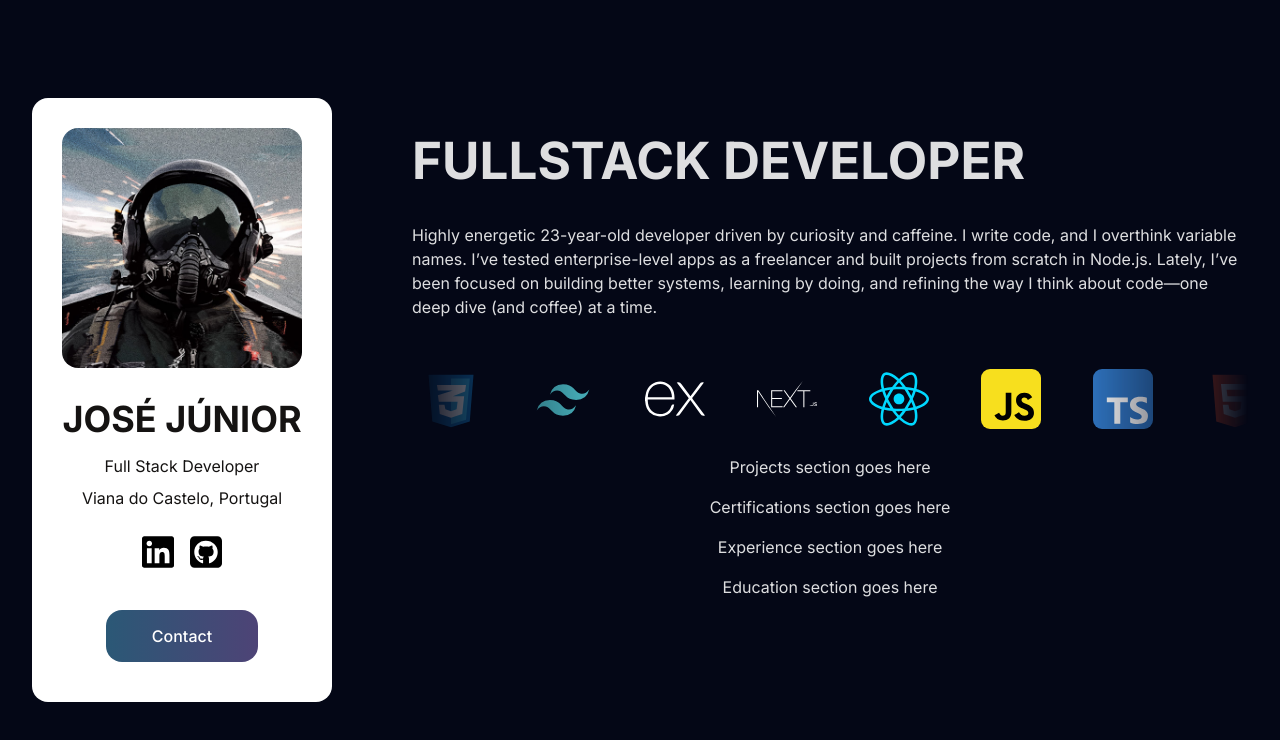
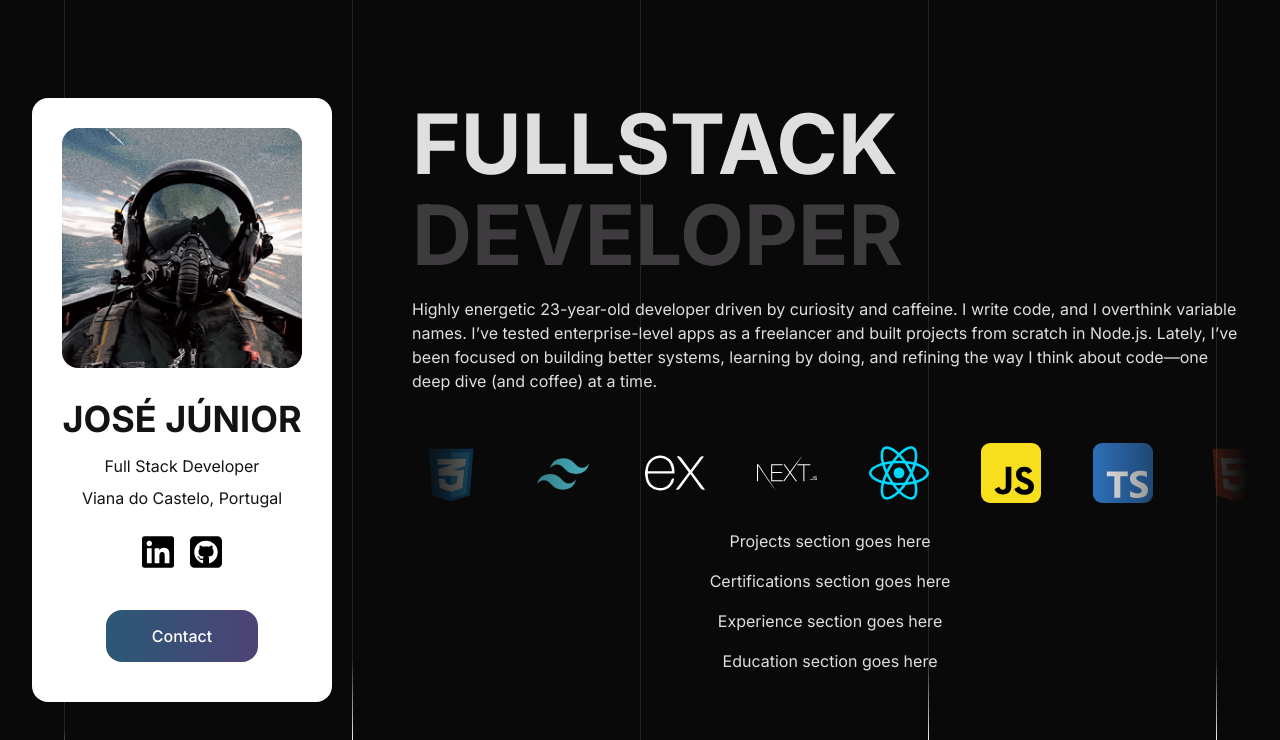
Before and after one commit to jcf-junior/jcf-junior.github.io, a React (Vite) app: page / in a window 1280 px wide. Shown: the top 740 px of the page. Built offline with nearby package versions, Linux system fonts and the light colour scheme.

Commit message:
Added background animation + fixed AboutMe typography

```diff
--- a/src/App.jsx
+++ b/src/App.jsx
@@ -8,10 +8,18 @@ function App() {
 
   return (
     <>
+      <div class="lines">
+        <div class="line"></div>
+        <div class="line"></div>
+        <div class="line"></div>
+        <div class="line"></div>
+        <div class="line"></div>
+      </div>
       <div className='app-container'>
-        <ProfileCard />
-        <Home/>
+          <ProfileCard />
+          <Home/>
       </div>
+
 
     </>
   )
--- a/src/components/Home/About/AboutMe.jsx
+++ b/src/components/Home/About/AboutMe.jsx
@@ -7,7 +7,11 @@ export default function AboutMe() {
 
         <>
             <div className="about-container">
-                <h1>FULLSTACK DEVELOPER</h1>
+                <h1>
+                    FULLSTACK
+                    <br/>
+                    <span className="about-h1">DEVELOPER</span>
+                </h1>
                 <p className="description">Highly energetic {age}-year-old developer driven by curiosity and caffeine. I write code, and I overthink variable names. I’ve tested enterprise-level apps as a freelancer and built projects from scratch in Node.js.
 
                 Lately, I’ve been focused on building better systems, learning by doing, and refining the way I think about code—one deep dive (and coffee) at a time.</p>
--- a/src/index.css
+++ b/src/index.css
@@ -5,13 +5,14 @@
 
   color-scheme: light dark;
   color: rgba(255, 255, 255, 0.87);
-  background-color: #090909;
-  background-color: #040716;
+  background-color: var(--blackBackground);
 
   font-synthesis: none;
   text-rendering: optimizeLegibility;
   -webkit-font-smoothing: antialiased;
   -moz-osx-font-smoothing: grayscale;
+  --darkBlueBackground: #040716;
+  --blackBackground: #090909;
 }
 
 a {
@@ -29,11 +30,96 @@ body {
   place-items: center;
   min-width: 320px;
   min-height: 100vh;
+  position: relative;
 }
 
-h1 {
-  font-size: 3.2em;
+.lines {
+  position: absolute;
+  top: 0;
+  left: 0;
+  right: 0;
+  height: 100%;
+  margin: auto;
+  width: 90vw;
+  z-index: -1;
+}
+
+.line {
+  position: absolute;
+  width: 1px;
+  height: 100%;
+  top: 0;
+  left: 50%;
+  background: rgba(255, 255, 255, 0.1);
+  overflow: hidden;
+}
+
+.line::after {
+  content: '';
+  display: block;
+  position: absolute;
+  height: 15vh;
+  width: 100%;
+  top: -50%;
+  left: 0;
+  background: linear-gradient(to bottom, rgba(255, 255, 255, 0) 0%, #ffffff 75%, #ffffff 100%);
+  animation: drop 7s 0s infinite;
+  animation-fill-mode: forwards;
+  animation-timing-function: cubic-bezier(0.4, 0.26, 0, 0.97);
+}
+
+.line:nth-child(1) {
+  margin-left: -50%;
+}
+
+.line:nth-child(1)::after {
+  animation-delay: 2s;
+}
+
+.line:nth-child(3) {
+  margin-left: -25%;
+}
+
+.line:nth-child(3)::after {
+  animation-delay: 2.5s;
+}
+
+.line:nth-child(4) {
+  margin-left: 25%;
+}
+
+.line:nth-child(4)::after {
+  animation-delay: 2.5s;
+}
+
+.line:nth-child(5) {
+  margin-left: 50%;
+}
+
+.line:nth-child(5)::after {
+  animation-delay: 2.5s;
+}
+
+@keyframes drop {
+  0% {
+    top: -50%;
+  }
+  100% {
+    top: 110%;
+  }
+}
+
+
+.about-container h1 {
+  font-size: 5.2em;
   line-height: 1.1;
+  margin: 0;
+  text-transform: uppercase;
+}
+
+.about-h1 {
+  /* color: var(--darkBlueBackground); */
+  color: #3e3b3f;
 }
 
 button {
@@ -66,10 +152,6 @@ button:focus-visible {
   .about-container {
     text-align: left;
   }
-
-  /* .about-container .description {
-    color: #eee7f0;
-  } */
 
 /* AboutMe end */
 
@@ -112,7 +194,6 @@ button:focus-visible {
   display: block;
   width: 100%;
   height: 100%;
-
 }
 
 .invert-color {
@@ -126,83 +207,46 @@ button:focus-visible {
 
 }
 
-.square-1 {
+.technology-square:nth-child(1) {
   animation-delay: calc(var(--scrollDuration) / var(--squareAmount) * (var(--squareAmount) - 1) * -1);
 }
 
-.square-2 {
+.technology-square:nth-child(2) {
   animation-delay: calc(var(--scrollDuration) / var(--squareAmount) * (var(--squareAmount) - 2) * -1);
 }
 
-.square-3 {
+.technology-square:nth-child(3) {
   animation-delay: calc(var(--scrollDuration) / var(--squareAmount) * (var(--squareAmount) - 3) * -1);
 }
 
-.square-4 {
+.technology-square:nth-child(4) {
   animation-delay: calc(var(--scrollDuration) / var(--squareAmount) * (var(--squareAmount) - 4) * -1);
 }
 
-.square-5 {
+.technology-square:nth-child(5) {
   animation-delay: calc(var(--scrollDuration) / var(--squareAmount) * (var(--squareAmount) - 5) * -1);
 }
 
-.square-6 {
+.technology-square:nth-child(6) {
   animation-delay: calc(var(--scrollDuration) / var(--squareAmount) * (var(--squareAmount) - 6) * -1);
 }
 
-.square-7 {
+.technology-square:nth-child(7) {
   animation-delay: calc(var(--scrollDuration) / var(--squareAmount) * (var(--squareAmount) - 7) * -1);
 }
 
-.square-8 {
+.technology-square:nth-child(8) {
   animation-delay: calc(var(--scrollDuration) / var(--squareAmount) * (var(--squareAmount) - 8) * -1);
 }
 
-
-
-
-/* .technology-img {
-  width: 50%;
-}
-
-.technology-square {
-  display: flex;
-  flex-direction: column;
-  gap: 5px;
-  padding: 10%;
-  width: 60px;
-  aspect-ratio: 1 / 1;
-  border-radius: 16px;
-  justify-content: center;
-  align-items: center;
-  background-color: #f1f5f9;
-  transition: background-color 1s ease, color 0.3s ease, box-shadow 0.3s ease;
-  cursor: pointer;
-}
-
-.technology-square p {
-  font-weight: bold;
-  font-size: 0.75rem;
-  margin: 0;
-  color: #151312;
-  transition: color 0.2s ease;
-}
-
-.technology-square:hover {
-  background-color: #ffffffd3;
-  box-shadow: 0 4px 12px rgba(0, 0, 0, 0.1);
-}
-
-.technology-square img {
-  max-width: 100%;
-  height: auto;
-  transition: none;
-} */
 /* TechStack end */
 
 
 /* Profile Start*/
+
 .profile-card-container {
+  position: sticky;
+  top: 32px;
   display: flex;
   flex-direction: column;
   align-items: center;
@@ -212,10 +256,35 @@ button:focus-visible {
   border-radius: 16px;
 
   width: 344px;
-  /* height: 640px; */
-
+  height: fit-content;
   padding: 30px;
 }
+
+/* .profile-card-container::before {
+  position: absolute;
+  content: '';
+  background: linear-gradient(to bottom right, blue, red);
+  animation: rotate 8s linear infinite forwards;
+  animation-play-state: paused;
+  z-index: -1;
+  width: 104%;
+  height: 102.5%;
+  left: -2%;
+  top: -1.25%;
+  border-radius: 16px;
+}
+
+.profile-card-container:hover::before {
+  animation-play-state: running;
+}
+
+@keyframes rotate {
+  0% {
+    filter: hue-rotate(0deg) blur(10px);
+  } 100% {
+    filter: hue-rotate(360deg) blur(10px);
+  }
+} */
 
 .profile-card-container > img {
   width: 240px;
@@ -264,7 +333,7 @@ background-image: linear-gradient(to right, #2b5876 0%, #4e4376  51%, #2b5876  1
 }
 
 .btn-grad:hover {
-  background-position: right center; /* change the direction of the change here */
+  background-position: right center;
   color: #fff;
   text-decoration: none;
   border: none;
```
